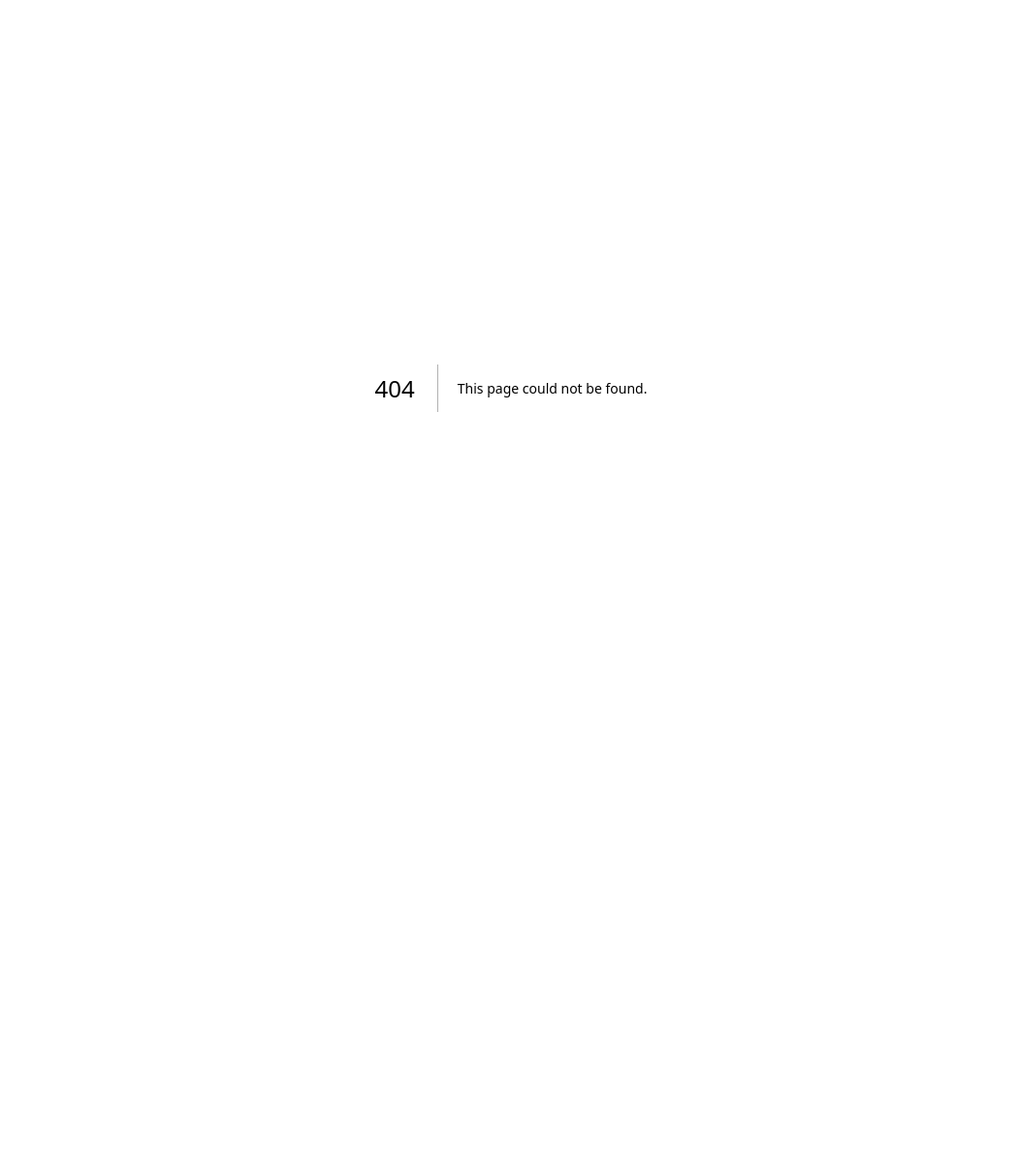
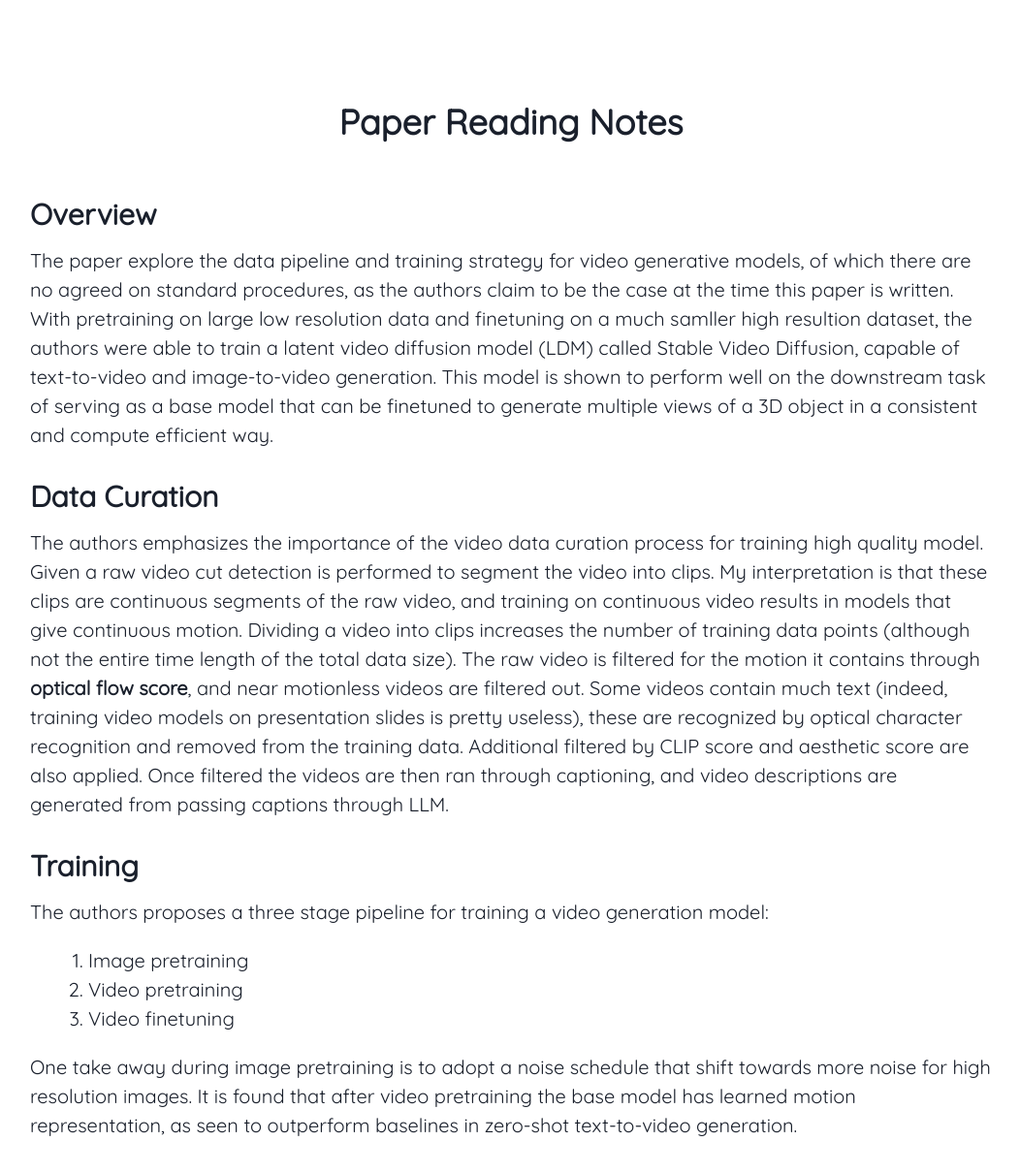
Before and after one commit to zhaoclaire/zhaoclaire.github.io, a Next.js app: page /stable-video-diffusion in a window 1280 px wide. Before the commit this address had no page. Shown: the top 1210 px of the page at 97% size, without its empty margins (113-1165 px from the left). Before the commit the page ends 800 px from the top, so only its background shows below. Built offline with nearby package versions, Linux system fonts and the light colour scheme.

Commit message:
Blog 2 in progress

```diff
--- /dev/null
+++ b/app/(writings)/(video-generation)/stable-video-diffusion/page.module.css
@@ -0,0 +1,4 @@
+.title {
+    margin-top: 13vh;
+    margin-bottom: 7vh;
+  }
--- /dev/null
+++ b/app/(writings)/(video-generation)/stable-video-diffusion/page.tsx
@@ -0,0 +1,76 @@
+"use client";
+import style from "./page.module.css";
+
+import { Box, Center, Container, Heading, Text } from "@chakra-ui/react";
+import {
+  List,
+  ListItem,
+  ListIcon,
+  OrderedList,
+  UnorderedList,
+} from "@chakra-ui/react";
+
+export default function VideoPoet() {
+  return (
+    <main>
+      <Center>
+        <Heading className={style.title}>Paper Reading Notes</Heading>
+      </Center>
+      <Container fontSize="xl" maxW={"container.lg"}>
+        <Heading as="h3" size="lg" pb="0.5em">
+          Overview
+        </Heading>
+        The paper explore the data pipeline and training strategy for video
+        generative models, of which there are no agreed on standard procedures,
+        as the authors claim to be the case at the time this paper is written.
+        With pretraining on large low resolution data and finetuning on a much
+        samller high resultion dataset, the authors were able to train a latent
+        video diffusion model (LDM) called Stable Video Diffusion, capable of
+        text-to-video and image-to-video generation. This model is shown to
+        perform well on the downstream task of serving as a base model that can
+        be finetuned to generate multiple views of a 3D object in a consistent
+        and compute efficient way.
+      </Container>
+
+      <Container fontSize="xl" maxW={"container.lg"}>
+        <Heading as="h3" size="lg" pb="0.5em" pt="1em">
+          Data Curation
+        </Heading>
+        The authors emphasizes the importance of the video data curation process
+        for training high quality model. Given a raw video cut detection is
+        performed to segment the video into clips. My interpretation is that
+        these clips are continuous segments of the raw video, and training on
+        continuous video results in models that give continuous motion. Dividing
+        a video into clips increases the number of training data points
+        (although not the entire time length of the total data size). The raw
+        video is filtered for the motion it contains through{" "}
+        <Text as="b">optical flow score</Text>, and near motionless videos are
+        filtered out. Some videos contain much text (indeed, training video
+        models on presentation slides is pretty useless), these are recognized
+        by optical character recognition and removed from the training data.
+        Additional filtered by CLIP score and aesthetic score are also applied.
+        Once filtered the videos are then ran through captioning, and video
+        descriptions are generated from passing captions through LLM.
+      </Container>
+
+      <Container fontSize="xl" maxW={"container.lg"}>
+        <Heading as="h3" size="lg" pb="0.5em" pt="1em">
+          Training
+        </Heading>
+        The authors proposes a three stage pipeline for training a video
+        generation model:
+        <OrderedList pl="2em" pb="1em" pt="1em">
+          <ListItem>Image pretraining</ListItem>
+          <ListItem>Video pretraining</ListItem>
+          <ListItem>Video finetuning</ListItem>
+        </OrderedList>
+        One take away during image pretraining is to adopt a noise schedule that
+        shift towards more noise for high resolution images. It is found that
+        after video pretraining the base model has learned motion
+        representation, as seen to outperform baselines in zero-shot
+        text-to-video generation.
+      </Container>
+      <Box height="15vh" />
+    </main>
+  );
+}
```
Also changed, not shown: app/page.tsx (+7 -6 lines).
